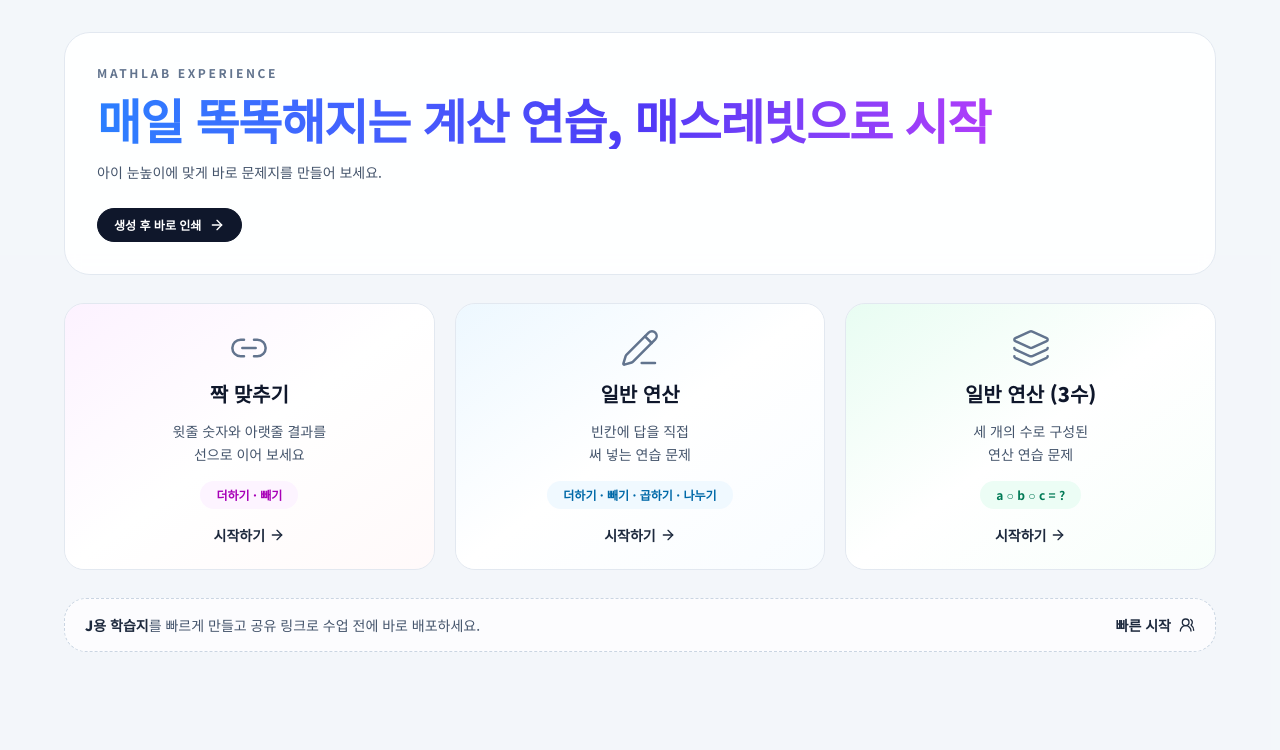
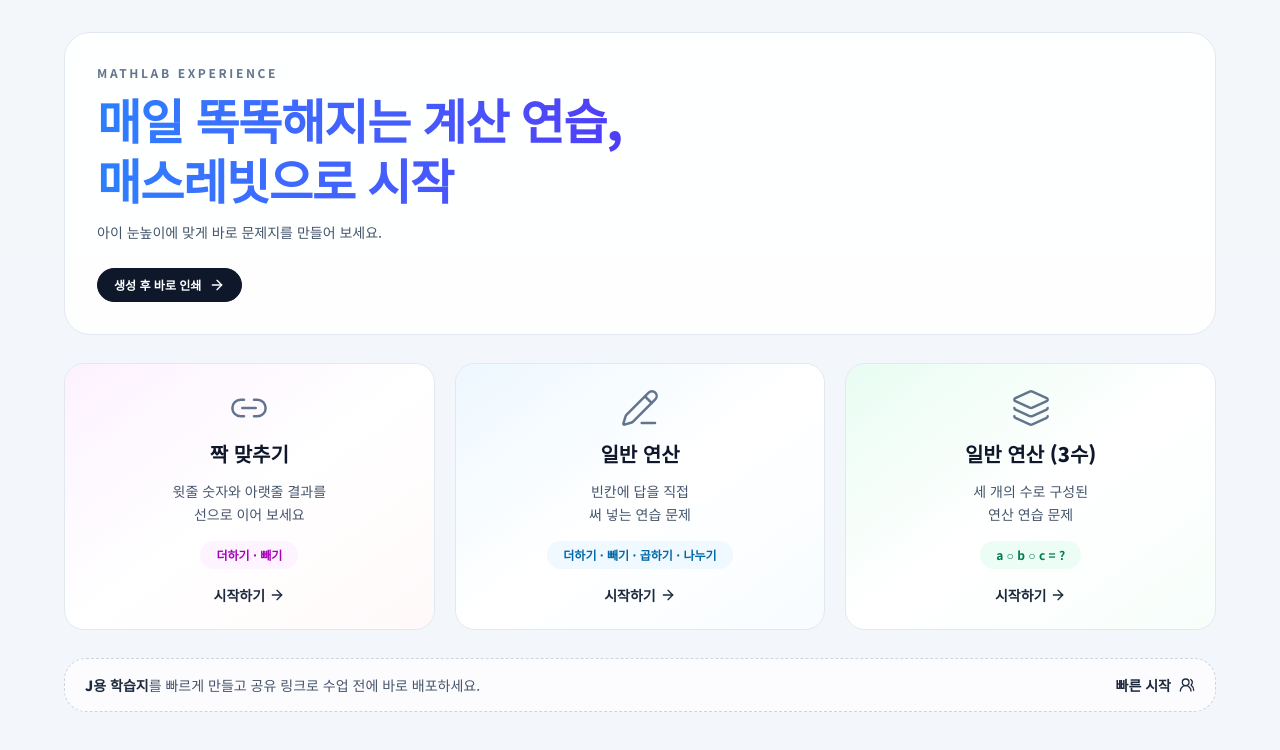
Before and after one commit to neozzzzz/mathlab, a Next.js app: page / in a window 1280 px wide. Shown: the top 750 px of the page. Built offline with nearby package versions, Linux system fonts and the light colour scheme.

Commit message:
style: 모바일/PC 공통으로 제목 줄바꿈 적용

```diff
--- a/src/app/page.tsx
+++ b/src/app/page.tsx
@@ -42,9 +42,10 @@
         <header className="relative z-10 rounded-[26px] border border-slate-200 bg-white/90 backdrop-blur p-6 sm:p-8">
           <p className="text-xs tracking-[0.22em] text-slate-500 font-bold">MATHLAB EXPERIENCE</p>
           <h1 className="mt-2 text-4xl sm:text-5xl font-black tracking-tight leading-tight bg-gradient-to-r from-blue-500 via-indigo-600 to-fuchsia-500 bg-clip-text text-transparent">
-            <span className="hidden sm:inline">매일 똑똑해지는 계산 연습, 매스레빗으로 시작</span>
-            <span className="inline sm:hidden">매일 똑똑해지는 계산 연습,
-              <br />매스레빗으로 시작</span>
+            매일 똑똑해지는 계산 연습,
+            <br className="sm:hidden" />
+            <span className="hidden sm:inline"><br /></span>
+            매스레빗으로 시작
           </h1>
           <p className="mt-3 max-w-2xl text-slate-600 text-sm leading-relaxed">
             아이 눈높이에 맞게 바로 문제지를 만들어 보세요.
```
